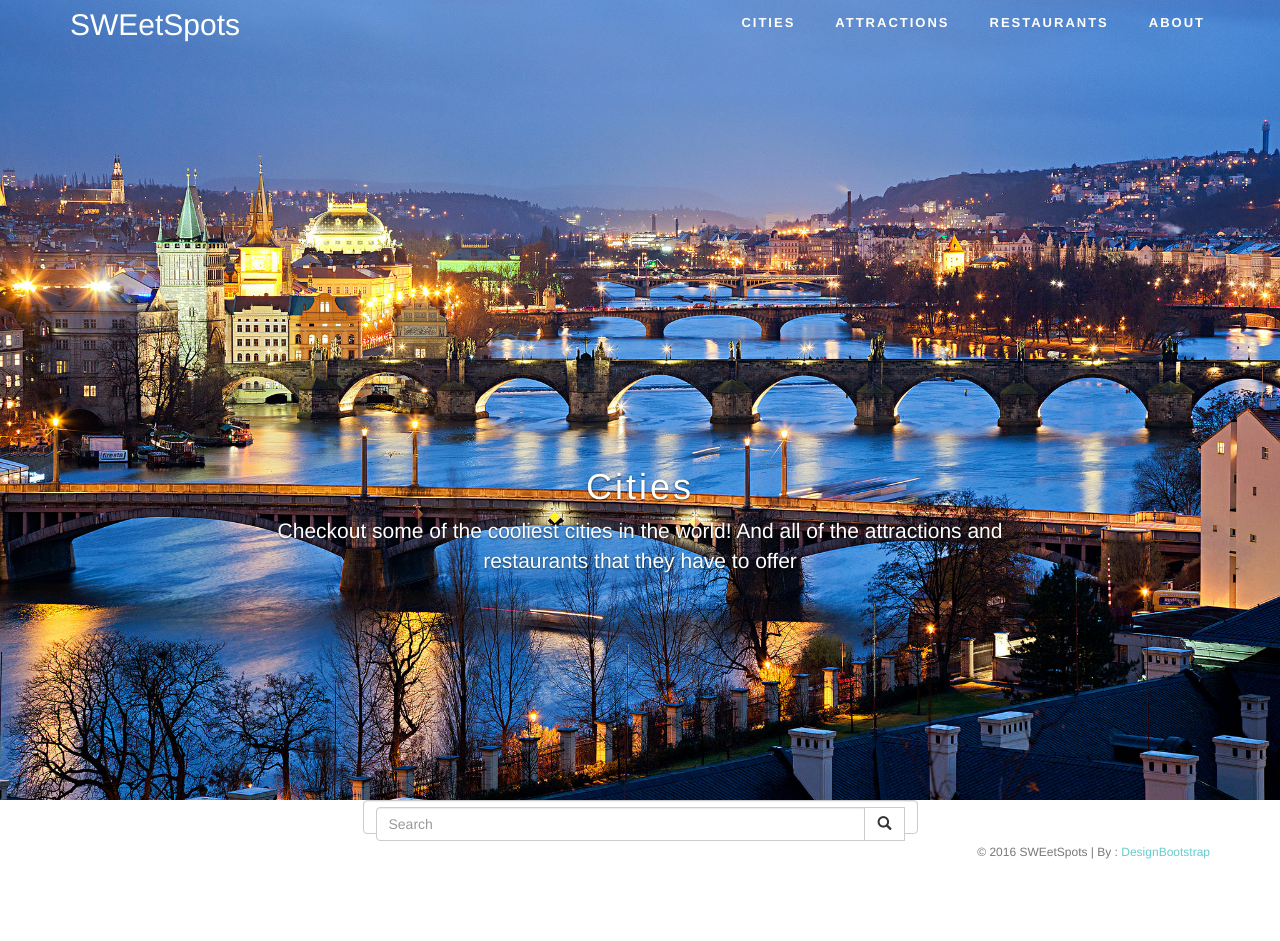
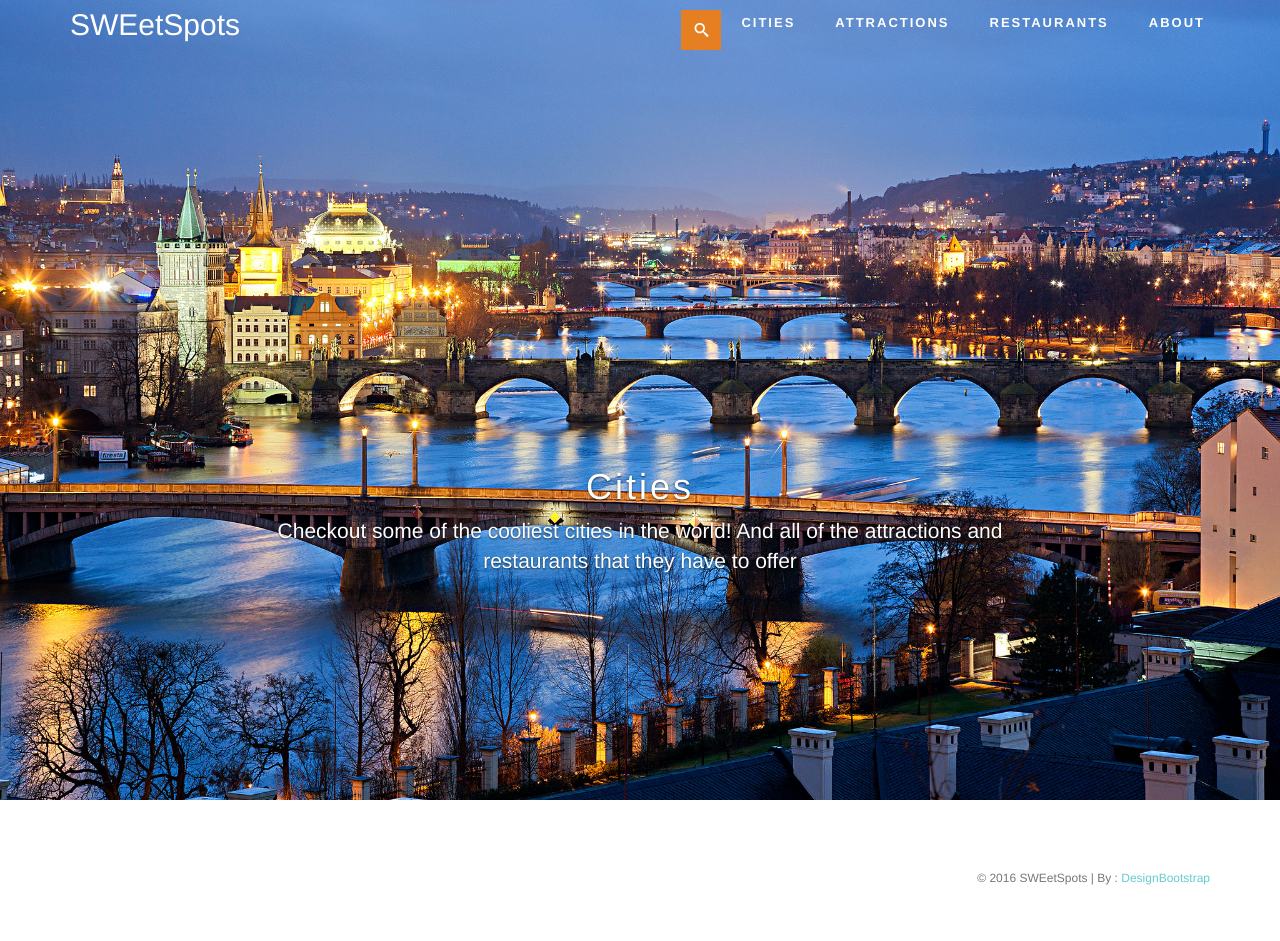
Before and after one commit to derek-truong/cs373-idb, a Flask app: page / in a window 1280 px wide. After the commit the page ends 885 px from the top, so only its background shows below. Run offline with Flask 2, Linux system fonts and the light colour scheme; data comes from the database, SQL or seed files in the repository; some libraries are stand-ins or nearby versions.

Commit message:
slkjdflsdkjflskdjf

```diff
--- /dev/null
+++ b/static/assets/css/component.css
@@ -0,0 +1,123 @@
+/* Search icon by IcoMoon, made with http://icomoon.io/app/ */
+@font-face {
+	font-family: 'icomoon';
+	src:url('../fonts/icomoon/icomoon.eot');
+	src:url('../fonts/icomoon/icomoon.eot?#iefix') format('embedded-opentype'),
+		url('../fonts/icomoon/icomoon.woff') format('woff'),
+		url('../fonts/icomoon/icomoon.ttf') format('truetype'),
+		url('../fonts/icomoon/icomoon.svg#icomoon') format('svg');
+	font-weight: normal;
+	font-style: normal;
+}
+
+.sb-search {
+	position: relative;
+	margin-top: 5px;
+	width: 0%;
+	min-width: 40px;
+	height: 40px;
+	float: right;
+	overflow: hidden;
+    overflow-x: hidden;
+    overflow-y: hidden;	-webkit-transition: width 0.3s;
+	-moz-transition: width 0.3s;
+	transition: width 0.3s;
+	-webkit-backface-visibility: hidden;
+}
+
+.sb-search-input {
+	position: absolute;
+	top: 0;
+	right: 0;
+	border: none;
+	outline: none;
+	background: #fff;
+	width: 100%;
+	height: 40px;
+	margin: 0;
+	z-index: 10;
+	/*padding: 20px 65px 20px 20px;*/
+	/*padding: 5px 5px 5px 5px;*/
+	padding: 0px 0px 0px 20px;
+	font-family: inherit;
+	font-size: 16px;
+	color: #2c3e50;
+}
+
+.sb-search-input::-webkit-input-placeholder {
+	color: #efb480;
+}
+
+.sb-search-input:-moz-placeholder {
+	color: #efb480;
+}
+
+.sb-search-input::-moz-placeholder {
+	color: #efb480;
+}
+
+.sb-search-input:-ms-input-placeholder {
+	color: #efb480;
+}
+
+.sb-icon-search,
+.sb-search-submit  {
+	width: 40px;
+	height: 40px;
+	display: block;
+	position: absolute;
+	right: 0;
+	top: 0;
+	padding: 0;
+	margin: 0;
+	line-height: 40px;
+	text-align: center;
+	cursor: pointer;
+}
+.sb-search-submit {
+	background: #fff; /* IE needs this */
+	-ms-filter: "progid:DXImageTransform.Microsoft.Alpha(Opacity=0)"; /* IE 8 */
+    filter: alpha(opacity=0); /* IE 5-7 */
+    opacity: 0;
+	color: transparent;
+	border: none;
+	outline: none;
+	z-index: -1;
+}
+
+.sb-icon-search {
+	color: #fff;
+	background: #e67e22;
+	z-index: 90;
+	font-size: 14px;
+	font-family: 'icomoon';
+	speak: none;
+	font-style: normal;
+	font-weight: normal;
+	font-variant: normal;
+	text-transform: none;
+	-webkit-font-smoothing: antialiased;
+}
+
+
+.sb-icon-search:before {
+	content: "\e000";
+}
+
+/* Open state */
+.sb-search.sb-search-open,
+.no-js .sb-search {
+	width: 100%;
+}
+
+.sb-search.sb-search-open .sb-icon-search,
+.no-js .sb-search .sb-icon-search {
+	background: #da6d0d;
+	color: #fff;
+	z-index: 11;
+}
+
+.sb-search.sb-search-open .sb-search-submit,
+.no-js .sb-search .sb-search-submit {
+	z-index: 90;
+}
--- /dev/null
+++ b/static/assets/css/default.css
@@ -0,0 +1,161 @@
+/* General Demo Style */
+@import url(http://fonts.googleapis.com/css?family=Lato:300,400,700);
+
+@font-face {
+	font-family: 'codropsicons';
+	src:url('../fonts/codropsicons/codropsicons.eot');
+	src:url('../fonts/codropsicons/codropsicons.eot?#iefix') format('embedded-opentype'),
+		url('../fonts/codropsicons/codropsicons.woff') format('woff'),
+		url('../fonts/codropsicons/codropsicons.ttf') format('truetype'),
+		url('../fonts/codropsicons/codropsicons.svg#codropsicons') format('svg');
+	font-weight: normal;
+	font-style: normal;
+}
+
+/**, *:after, *:before { -webkit-box-sizing: border-box; -moz-box-sizing: border-box; box-sizing: border-box; }
+body, html { font-size: 100%; padding: 0; margin: 0;}*/
+
+/* Clearfix hack by Nicolas Gallagher: http://nicolasgallagher.com/micro-clearfix-hack/ */
+.clearfix:before, .clearfix:after { content: " "; display: table; }
+.clearfix:after { clear: both; }
+
+/* Header Style */
+.main,
+.container > header {
+	margin: 0 auto;
+	padding: 0em;
+}
+
+/*.container > header {
+	text-align: center;
+	background: rgba(0,0,0,0.01);
+}
+
+.container > header h1 {
+	font-size: 2.625em;
+	line-height: 1.3;
+	margin: 0;
+	font-weight: 300;
+}
+
+.container > header span {
+	display: block;
+	font-size: 60%;
+	color: #e67e22;
+	padding: 0 0 0.6em 0.1em;
+}*/
+
+/* Main Content */
+.main {
+	width: 25%;
+	z-index: 9999;
+}
+
+.column {
+	float: left;
+	width: 50%;
+	padding: 0 2em;
+	min-height: 300px;
+	position: relative;
+}
+
+.column:nth-child(2) {
+	box-shadow: -1px 0 0 rgba(0,0,0,0.1);
+}
+
+.column p {
+	font-weight: 300;
+	font-size: 2em;
+	padding: 0;
+	margin: 0;
+	text-align: right;
+	line-height: 1.5;
+}
+
+.column a {
+	border: 3px solid #b4c7da;
+	padding: 0 15px;
+	display: inline-block;
+	margin: 20px 0;
+}
+
+.column a:hover {
+	border-color: #fff;
+}
+
+/* To Navigation Style */
+.codrops-top {
+	background: #566472;
+	background: rgba(255, 255, 255, 0.2);
+	text-transform: uppercase;
+	width: 100%;
+	font-size: 0.69em;
+	line-height: 2.2;
+}
+
+.codrops-top a {
+	padding: 0 1em;
+	letter-spacing: 0.1em;
+	color: #fff;
+	display: inline-block;
+}
+
+.codrops-top a:hover {
+	background: rgba(255,255,255,0.8);
+	color: #2c3e50;
+}
+
+.codrops-top span.right {
+	float: right;
+}
+
+.codrops-top span.right a {
+	float: left;
+	display: block;
+}
+
+.codrops-icon:before {
+	font-family: 'codropsicons';
+	margin: 0 4px;
+	speak: none;
+	font-style: normal;
+	font-weight: normal;
+	font-variant: normal;
+	text-transform: none;
+	line-height: 1;
+	-webkit-font-smoothing: antialiased;
+}
+
+.codrops-icon-drop:before {
+	content: "\e001";
+}
+
+.codrops-icon-prev:before {
+	content: "\e004";
+}
+
+@media screen and (max-width: 46.0625em) {
+	.column {
+		width: 100%;
+		min-width: auto;
+		min-height: auto;
+		padding: 1em;
+	}
+
+	.column p {
+		text-align: left;
+		font-size: 1.5em;
+	}
+
+	.column:nth-child(2) {
+		box-shadow: 0 -1px 0 rgba(0,0,0,0.1);
+	}
+}
+
+@media screen and (max-width: 25em) {
+
+	.codrops-icon span {
+		display: none;
+	}
+
+}
--- a/static/assets/css/style.css
+++ b/static/assets/css/style.css
@@ -150,7 +150,9 @@ text-transform: uppercase;
     -moz-border-radius: 0px;
 }
 
-
+.form-group {
+    margin-top: 50px;
+}
 /* =============================================================
 CUSTOM BUTTON STYLES
 ============================================================ */
@@ -255,9 +257,9 @@ MENU SECTION STYLES - TODO match with html
     /*font-family: 'Roboto', sans-serif;*/
 }
 
-/*.navbar-inverse .navbar-collapse, .navbar-inverse .navbar-form {
+.navbar-inverse .navbar-collapse, .navbar-inverse .navbar-form {
     border-color: transparent;
-}*/
+}
 /*.navbar-inverse .navbar-toggle:hover, .navbar-inverse .navbar-toggle:focus {
 background-color: rgb(40, 141, 203);
 }
@@ -265,6 +267,17 @@ background-color: rgb(40, 141, 203);
 border-color: rgb(40, 141, 203);
 }*/
 
+.navbar-form {
+  padding: 0px 0px;
+  margin-top: 5px;
+  margin-right: 10px;
+  margin-bottom: 0px;
+  margin-left: 0px;
+}
+.navbar-form .control-label {
+    margin-bottom: 30;
+    vertical-align: middle;
+}
 /* MENU LINKS SECTION*/
 #home-menu-section {
     position:absolute;
@@ -350,6 +363,9 @@ HOME SECTION STYLES - CAROUSEL
 }
 .carousel-caption > h1 {
     letter-spacing: 3px;
+}
+.carousel-overlay {
+    z-index: 100;
 }
 
 /* Declare heights because of positioning of img element */
--- a/templates/index.html
+++ b/templates/index.html
@@ -46,27 +46,10 @@
                                         </div>
                                     </div>
                                 </div>
-                        <!-- </div> -->
+                        </div>
                     </div>
                 </div>
-                        <div class="container">
-                            <div class="row">
-                                <div class="col-xs-6 col-sm-6 col-md-6 col-lg-6 col-md-offset-3">
-             <!--                        <div id="content" class="row animate-in" data-anim-type="fade-in-up"> -->
-                                        <form class="form-control" role="search" action="/search">
-                                            <div class="input-group">
-                                                <input type="text" class="form-control" placeholder="Search" name="q">
-                                                <input type="hidden" class="form-control" name="searchType" value="AND">
-                                                <input type="hidden" class="form-control" name="page" value=1>
-                                                <div class="input-group-btn">
-                                                    <button class="btn btn-default" type="submit"><i class="glyphicon glyphicon-search"></i></button>
-                                                </div>
-                                            </div>
-                                        </form>
-                                    <!-- </div> -->
-                                </div>
-                            </div>
-                        </div>
+
                     <!-- </div> -->
                 <!-- </div> -->
 <!--                 <div class="row animate-in" data-anim-type="fade-in-up">
@@ -75,7 +58,7 @@
                         </p>
                     </div>
                 </div> -->
-            <!-- </div> -->
+            </div>
 
         </div>
         <!-- HOME SECTION END -->
--- a/templates/layout.html
+++ b/templates/layout.html
@@ -20,6 +20,11 @@
     <link href="../static/assets/js/source/jquery.fancybox.css" rel="stylesheet" />
     <!-- STYLES FOR VIEWPORT ANIMATION -->
     <link href="../static/assets/css/animations.min.css" rel="stylesheet" />
+<!--     <link rel="shortcut icon" href="../favicon.ico">
+ --><link rel="stylesheet" type="text/css" href="../static/assets/css/default.css" />
+    <link rel="stylesheet" type="text/css" href="../static/assets/css/component.css" />
+    <script src="js/modernizr.custom.js"></script>
+
     <!-- CUSTOM CSS -->
     <link href="../static/assets/css/style.css" rel="stylesheet" />
     <!-- HTML5 Shiv and Respond.js for IE8 support of HTML5 elements and media queries -->
@@ -33,7 +38,7 @@
 <body>
     <div class="content-wrapper">
         <!--MENU SECTION START-->
-        <div class="navbar navbar-inverse navbar-fixed-top" id={% block navbartype %} {% endblock %}>
+        <div class="navbar navbar-inverse navbar-fixed-top" id={% block navbartype %} {% endblock %} >
             <div class="container">
                 <div class="navbar-header">
                     <button type="button" class="navbar-toggle" data-toggle="collapse" data-target=".navbar-collapse">
@@ -51,6 +56,34 @@
                         <li><a href="/restaurants">RESTAURANTS</a></li>
                         <li><a href="/about">ABOUT</a></li>
                     </ul>
+                    <!-- <form class="navbar-form" role="search" action="/search">
+                        <div class="input-group">
+                            <input type="text" class="form-control" placeholder="Search" name="q">
+                            <input type="hidden" class="form-control" name="searchType" value="AND">
+                            <input type="hidden" class="form-control" name="page" value=1>
+                            <div class="input-group-btn">
+                                <button class="btn btn-default" type="submit"><i class="glyphicon glyphicon-search"></i></button>
+                            </div>
+                        </div>
+                    </form>  -->
+                    <div class="main clearfix">
+                        <!-- Optional columns for small components -->
+                        <div class="navbar-form">
+                            <div id="sb-search" class="sb-search">
+                                <form>
+                                    <input class="sb-search-input" placeholder="Enter your search term..." type="text" value="" name="search" id="search">
+                                    <input class="sb-search-submit" type="submit" value="">
+                                    <span class="sb-icon-search"></span>
+                                </form>
+                            </div>
+                        </div>
+                    </div>
+
+                    <script src="../static/assets/js/classie.js"></script>
+                    <script src="../static/assets/js/uisearch.js"></script>
+                    <script>
+                        new UISearch( document.getElementById( 'sb-search' ) );
+                    </script>
                 </div>
             </div>
         </div>
```
Also changed, not shown: static/assets/js/classie.js (added, +80 -0 lines), static/assets/js/uisearch.js (added, +135 -0 lines), static/assets/fonts/codropsicons/codropsicons.svg (added), static/assets/fonts/codropsicons/codropsicons.ttf (added), static/assets/fonts/codropsicons/codropsicons.woff (added), static/assets/fonts/codropsicons/license.txt (added), static/assets/fonts/icomoon/icomoon.dev.svg (added), static/assets/fonts/icomoon/icomoon.svg (added), static/assets/fonts/icomoon/icomoon.ttf (added), static/assets/fonts/icomoon/icomoon.woff (added), static/assets/fonts/icomoon/license.txt (added), static/assets/js/modernizr.custom.js (added), 3 other files.
